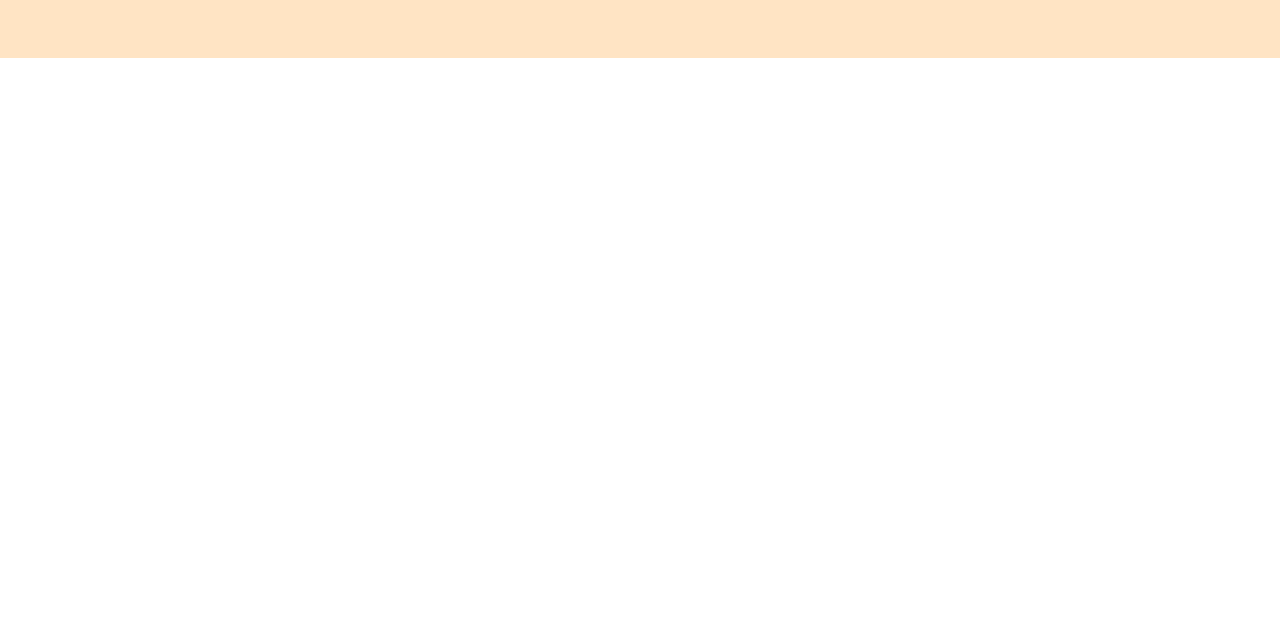
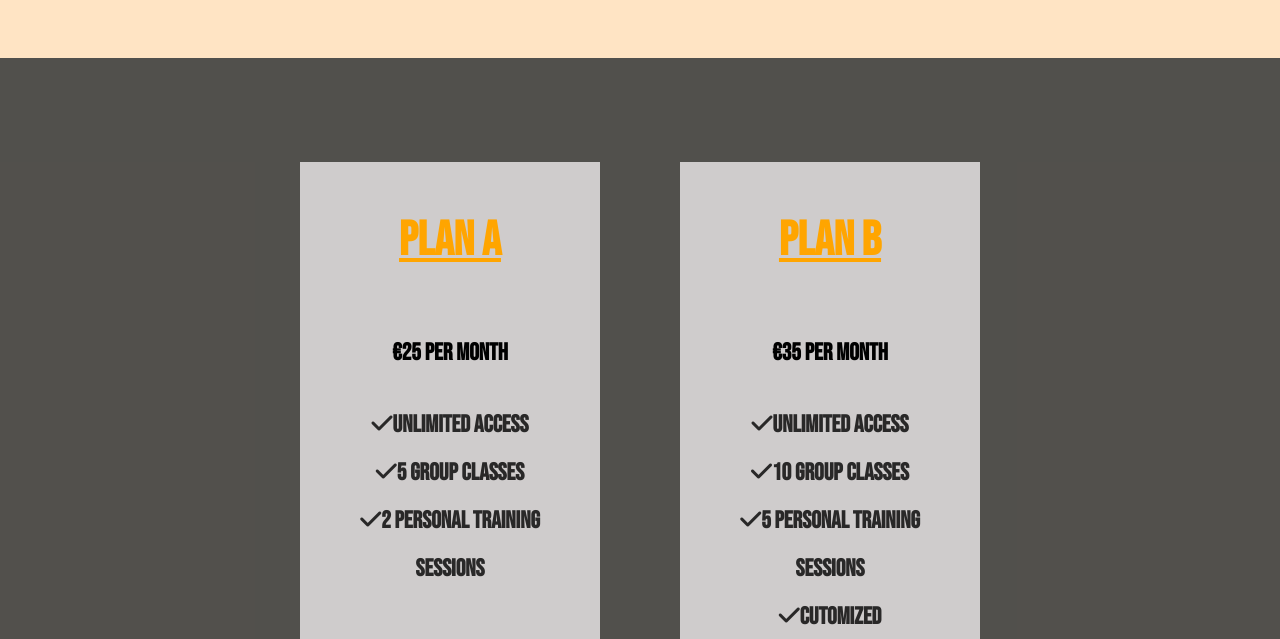
Before and after one commit to Edwinharen/hithardgym, a plain HTML site: page index.html in a window 1280 px wide. Shown: the part 3141-3780 px from the top of the page. Before the commit the page ends 3199 px from the top, so only its background shows below. Drawn offline with Linux system fonts and the light colour scheme; a web font is replaced by a local one.

Commit message:
add prices section

```diff
--- a/css/style.css
+++ b/css/style.css
@@ -108,7 +108,7 @@ nav .lists li a:hover {
 
 .wrapper {
 padding-top: 5%;
-   background-color: rgb(173, 169, 160, 0.7);
+   background-color: rgba(8, 6, 0, 0.7);
 }
 
  .wrapper h1{
@@ -127,7 +127,7 @@ padding-top: 5%;
 
 }
 
-.team_member {
+.content_box {
     background-color: rgb(207, 204, 204);
     margin: 40px;
     margin-bottom: 50px;
@@ -137,7 +137,7 @@ padding-top: 5%;
 
 }
 
-.team_member h3 {
+.content_box h3 {
     color: orange;
     font-size: 2rem;
     margin-bottom: 5rem;
@@ -206,3 +206,22 @@ padding-top: 5%;
     line-height: 2rem;
     font-weight: lighter;
 }
+
+.content_box h4{
+    font-size: 1.5rem;
+color: rgb(41, 40, 40);
+line-height: 3rem;
+
+}
+
+.prices {
+    line-height: 2rem;
+
+}
+
+.content_box h1 {
+    text-decoration: underline;
+    color: orange;
+    font-size: 3rem;
+
+}
--- a/index.html
+++ b/index.html
@@ -6,6 +6,7 @@
     <meta name="viewport" content="width=device-width, initial-scale=1.0">
     <title>Hit Hard Gym</title>
     <link rel="stylesheet" href="css/style.css">
+    <script src="https://kit.fontawesome.com/d72e0c9699.js" crossorigin="anonymous"></script>
 </head>
 <body>
     <header>
@@ -48,21 +49,21 @@
 <h1>Meet Our Trainers</h1>
 
 <div class="team">
-    <div class="team_member">
+    <div class="content_box">
         <div class="team_image">
             <img src="/css/images/Trainer1.png" alt="Our first personal trainer">
         </div>
         <h3>Trainer name</h3>
         <p>Text Publishing is an independent, Melbourne-based publisher of literary and commercial fiction and non-fiction. Text has been awarded the ABIA Small Publisher of the Year three times and won the Leading Edge Books Small Publisher of the Year in 2018 and 2019.</p>
     </div>
-    <div class="team_member">
+    <div class="content_box">
         <div class="team_image">
             <img src="/css/images/Trainer2.png" alt="Our second personal trainer" >
         </div>
         <h3>Trainer name</h3>
         <p>Text Publishing is an independent, Melbourne-based publisher of literary and commercial fiction and non-fiction. Text has been awarded the ABIA Small Publisher of the Year three times and won the Leading Edge Books Small Publisher of the Year in 2018 and 2019.</p>
     </div>
-    <div class="team_member">
+    <div class="content_box">
         <div class="team_image">
             <img src="/css/images/Trainer3.png" alt="Our final personal trainer">
         </div>
@@ -84,9 +85,7 @@
 
 
 </div>
-
 </div>
-
 </div>
 
 <div class="container">
@@ -100,12 +99,40 @@
 
 
     </div>
+    </div>
+    </div>
+
+
+    <div class="wrapper">
+    <div class="team">
+        <div class="content_box">
+            <div class="prices">
+                <h1>Plan A</h1>
+                <h2>€25 per month</h2>
+                <br>
+
+                <h4><i class="fa-solid fa-check "></i>Unlimited Access</h4>
+                <h4><i class="fa-solid fa-check "></i>5 Group Classes</h4>
+                <h4><i class="fa-solid fa-check "></i>2 Personal Training Sessions</h4>
+            </div>
+        </div>
+        <div class="content_box">
+            <div class="prices">
+                <h1>Plan B</h1>
+                <h2>€35 per month</h2>
+                <br>
+
+                <h4><i class="fa-solid fa-check "></i>Unlimited Access</h4>
+                <h4><i class="fa-solid fa-check "></i>10 Group Classes</h4>
+                <h4><i class="fa-solid fa-check "></i>5 Personal Training Sessions</h4>
+                <h4><i class="fa-solid fa-check "></i>Cutomized Nutrional Plan</h4>
+            </div>
+        </div>
 
     </div>
 
     </div>
-
-
+</div>
 
 
 </body>
```
